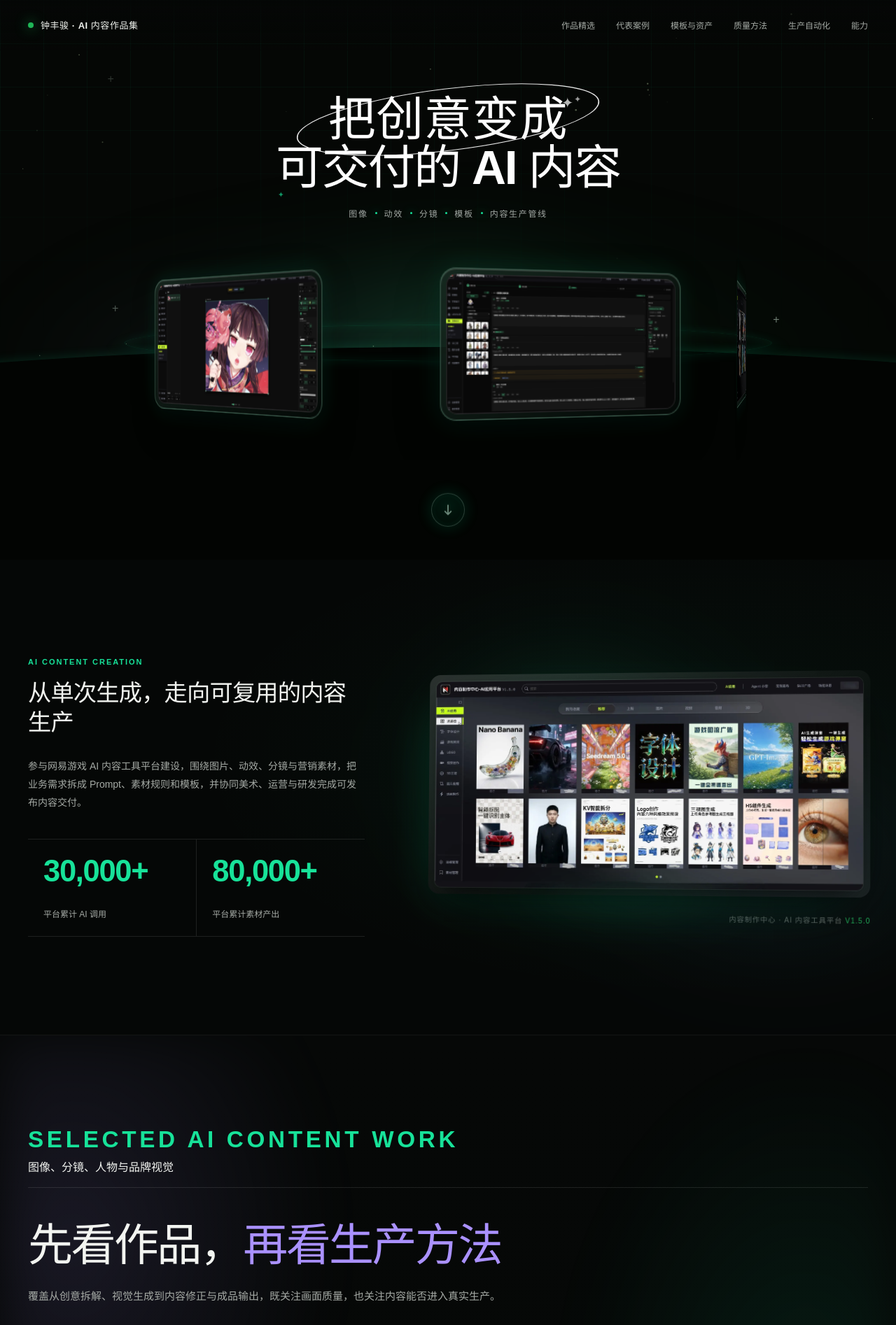
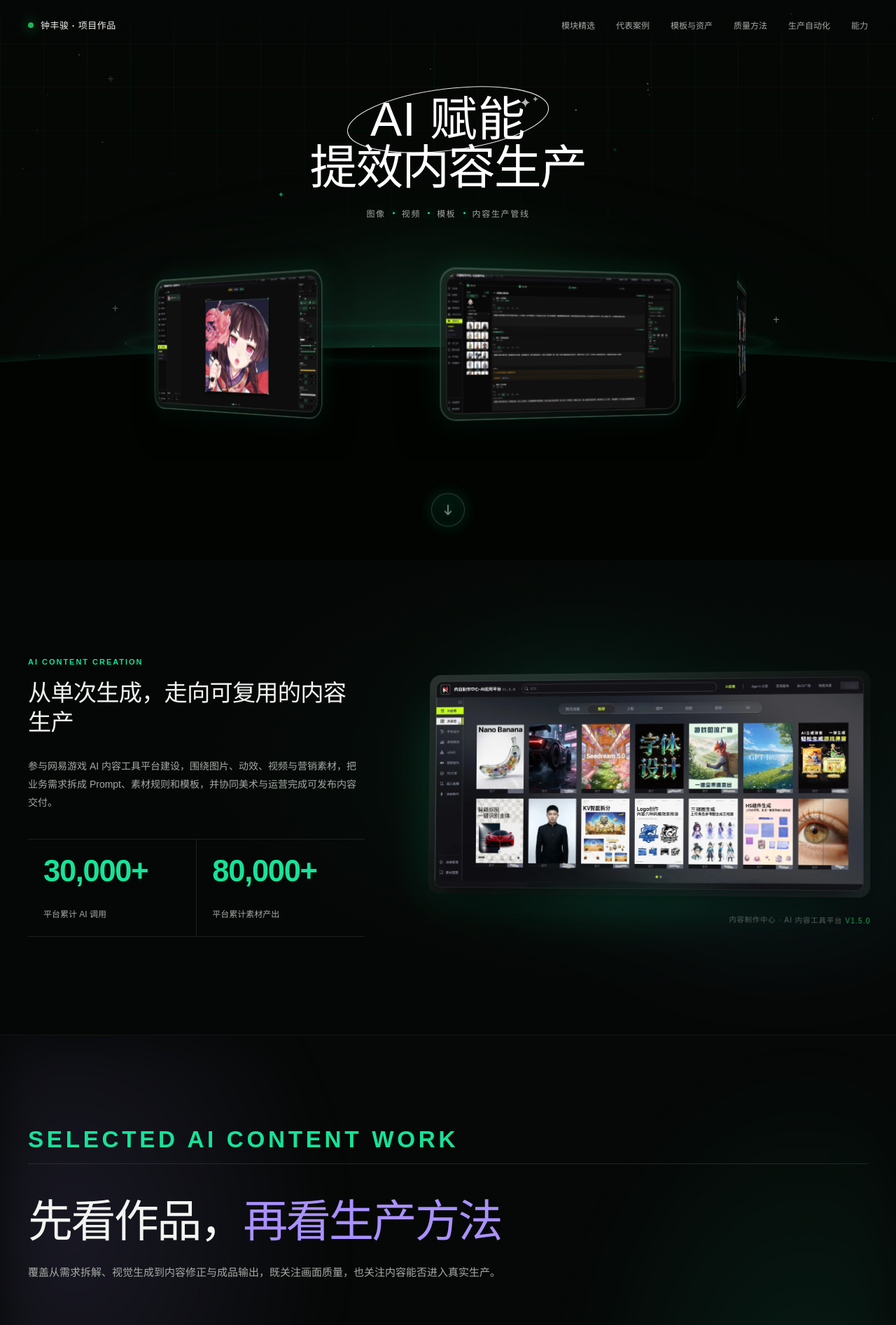
Before and after one commit to Finjix/flowx-showcase, a React (Vite) app: page / in a window 1280 px wide. Shown: the top 1894 px of the page at 70% size. Built offline with nearby package versions, Linux system fonts and the light colour scheme.

Commit message:
chore：调整文案

```diff
--- a/index.html
+++ b/index.html
@@ -3,8 +3,7 @@
   <head>
     <meta charset="UTF-8" />
     <meta name="viewport" content="width=device-width, initial-scale=1.0" />
-    <meta name="description" content="钟丰骏的 AI 内容创作作品集：图像、动效、分镜、内容模板与可复用生产管线。" />
-    <title>钟丰骏｜AI 内容创作作品集</title>
+    <title>FlowX Showcase</title>
   </head>
   <body>
     <div id="root"></div>
--- a/src/components/Nav.tsx
+++ b/src/components/Nav.tsx
@@ -14,7 +14,7 @@ export default function Nav() {
   }, []);
   return (
     <nav className={`nav ${scrolled ? "scrolled" : ""}`}>
-      <a className="brand" href="#top"><i /> 钟丰骏 · AI 内容作品集</a>
+      <a className="brand" href="#top"><i /> 钟丰骏 · 项目作品</a>
       <div className="nav-links">
         {NAV.map((item) => <a href={item.href} key={item.href}>{item.label}</a>)}
       </div>
--- a/src/data/content.ts
+++ b/src/data/content.ts
@@ -64,7 +64,7 @@ export interface SceneRole {
 }
 
 export const NAV: NavItem[] = [
-  { href: "#projects", label: "作品精选" },
+  { href: "#projects", label: "模块精选" },
   { href: "#main-case", label: "代表案例" },
   { href: "#sub-cases", label: "模板与资产" },
   { href: "#method", label: "质量方法" },
--- a/src/sections/HeroSection.tsx
+++ b/src/sections/HeroSection.tsx
@@ -33,15 +33,15 @@ export default function HeroSection() {
         <div className="hero-inner">
           <h1 className="hero-title">
             <span className="line serif-italic scribble">
-              把创意变成
+              AI 赋能
               <svg className="ellipse" viewBox="0 0 320 130" aria-hidden="true" preserveAspectRatio="none">
                 <ellipse cx="160" cy="65" rx="150" ry="47" />
               </svg>
               <span className="scribble-sparks">✦<span className="s2">✦</span></span>
             </span>
-            <span className="line bold">可交付的 AI 内容</span>
+            <span className="line bold">提效内容生产</span>
           </h1>
-          <p className="hero-positioning">图像 <i /> 动效 <i /> 分镜 <i /> 模板 <i /> 内容生产管线</p>
+          <p className="hero-positioning">图像 <i /> 视频 <i /> 模板 <i /> 内容生产管线</p>
           <div className="hero-lunbo" role="region" aria-label="FlowX 案例图片展示">
             <div className="hero-lunbo-track">
               {HERO_SHOWCASE_IMAGES.map((image, index) => (
@@ -69,7 +69,7 @@ export default function HeroSection() {
             <span className="bg-eyebrow">AI CONTENT CREATION</span>
             <h2 className="bg-title">从单次生成，走向可复用的内容生产</h2>
             <div className="bg-body">
-              <p>参与网易游戏 AI 内容工具平台建设，围绕图片、动效、分镜与营销素材，把业务需求拆成 Prompt、素材规则和模板，并协同美术、运营与研发完成可发布内容交付。</p>
+              <p>参与网易游戏 AI 内容工具平台建设，围绕图片、动效、视频与营销素材，把业务需求拆成 Prompt、素材规则和模板，并协同美术与运营完成可发布内容交付。</p>
             </div>
             <div className="platform-metrics">
               <div><strong>30,000+</strong><span>平台累计 AI 调用</span></div>
--- a/src/sections/MoreWork.tsx
+++ b/src/sections/MoreWork.tsx
@@ -10,10 +10,10 @@ export function SelectedProjects() {
     <section className="projects section-pad" id="projects">
       <div className="projects-glow" />
       <div className="container">
-        <div className="section-kicker project-kicker reveal"><span>SELECTED AI CONTENT WORK</span><b>图像、分镜、人物与品牌视觉</b></div>
+        <div className="section-kicker project-kicker reveal"><span>SELECTED AI CONTENT WORK</span></div>
         <header className="project-intro reveal">
           <h2>先看作品，<em>再看生产方法</em></h2>
-          <p>覆盖从创意拆解、视觉生成到内容修正与成品输出，既关注画面质量，也关注内容能否进入真实生产。</p>
+          <p>覆盖从需求拆解、视觉生成到内容修正与成品输出，既关注画面质量，也关注内容能否进入真实生产。</p>
         </header>
         <div className="project-grid">
           {PROJECTS.map((project, index) => (
```
Also changed, not shown: 1 other file (tests, documents, lock files or other folders).
